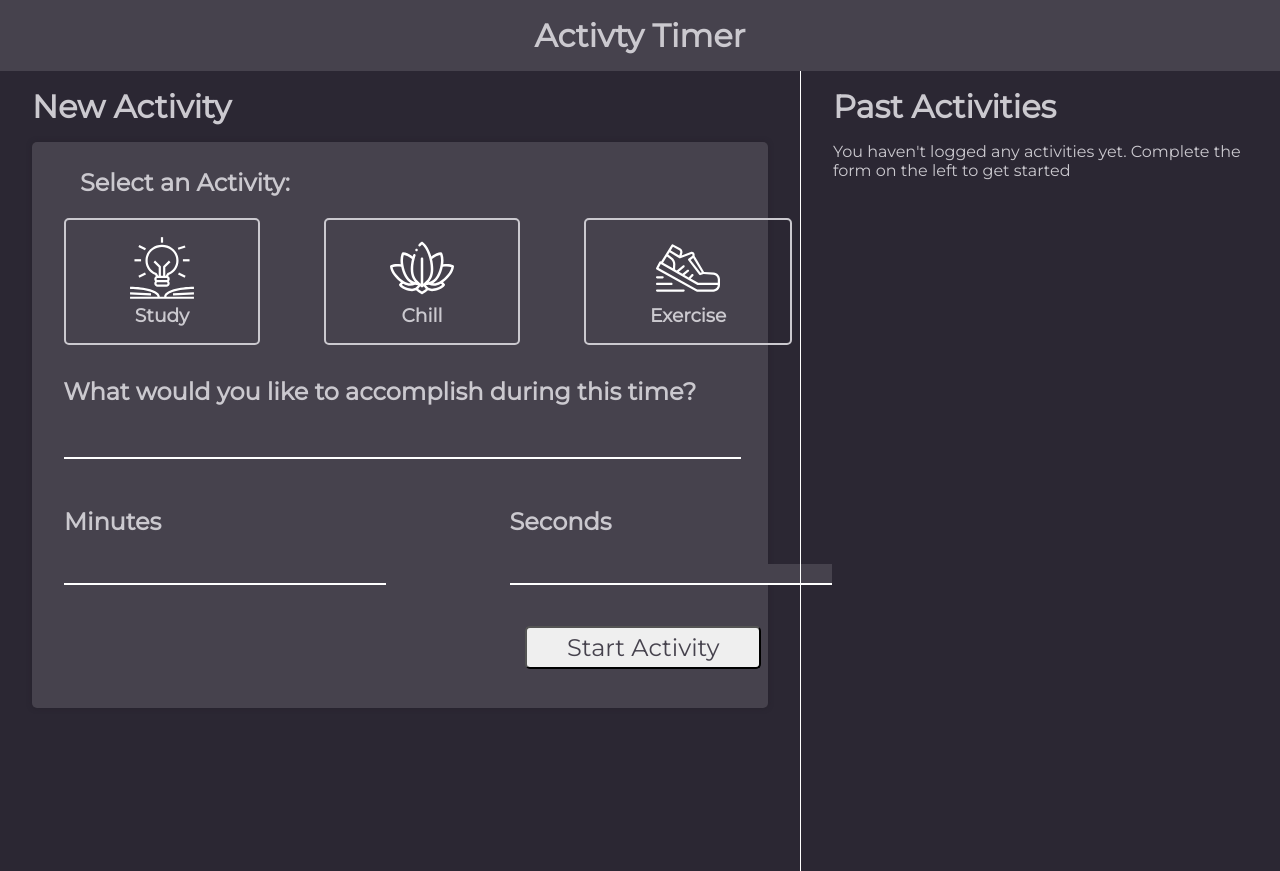
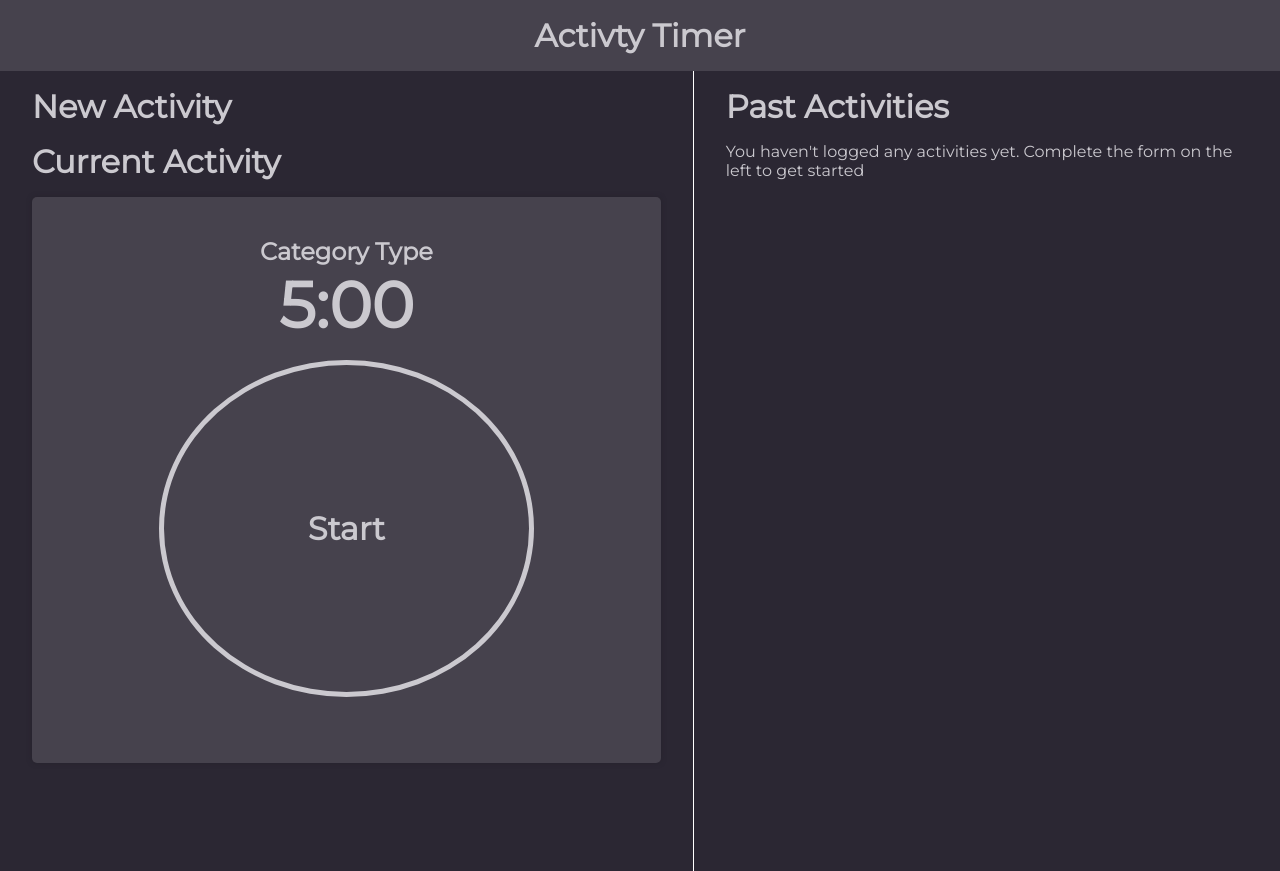
Before and after one commit to ekuckelman/intention-timer, a plain HTML site: page index.html in a window 1280 px wide. Both pictures are taken after a click on the button "Start Activity". Drawn offline with Linux system fonts and the light colour scheme.

Commit message:
Second screen set up.

```diff
--- a/index.html
+++ b/index.html
@@ -15,7 +15,7 @@
     <div class="wrapper">
         <div class="newActWrapper">
             <h1 class="newActTitle">New Activity</h1>
-            <main>
+            <div class='main1'>
                 <h2 class="selectAct">Select an Activity:</h2>
                 <div class="activityWrapper">
                     <div class="actBox studyBox">
@@ -48,8 +48,18 @@
                         <input class="secondsInput" type="number">
                     </div>
                 </div>
-                <button class="start">Start Activity</button>
-            </main>
+                <button class="start" type="submit">Start Activity</button>
+            </div>
+            <div class="currentActWrapper">
+                <h1 class="currentActTitle">Current Activity</h1>
+                <div class="main2">
+                    <h2 class="categoryType">Category Type</h2>
+                    <h1 class="time"><span class="minutes">5</span>:<span class="seconds">00</span></h1>
+                    <div class="circle">
+                        <h2 class="main2Start">Start</h2>
+                    </div>
+                </div>
+            </div>
         </div>
         <div class="pastActs">
             <h1 class="pastTitle">Past Activities</h1>
--- a/script.js
+++ b/script.js
@@ -1,10 +1,16 @@
 var studyBox = document.querySelector('.studyBox');
 var chillBox = document.querySelector('.chillBox');
 var exerciseBox = document.querySelector('.exerciseBox');
+var main1 = document.querySelector('.main1');
+var main2 = document.querySelector('.main2');
+// var currentActWrapper = document.querySelector('.currentActWrapper');
+
+var startBtn = document.querySelector('.start');
 
 studyBox.addEventListener('click', changeStudyBorder);
 chillBox.addEventListener('click', changeChillBorder);
 exerciseBox.addEventListener('click', changeExerciseBorder);
+startBtn.addEventListener('click', changeDisplay);
 
 function changeStudyBorder() {
     studyBox.style.borderColor = '#B3FD78';
@@ -23,3 +29,10 @@ function changeExerciseBorder() {
     studyBox.style.borderColor = '#CBC9CF';
     chillBox.style.borderColor = '#CBC9CF';
 }
+
+function changeDisplay () {
+   main1.style.display = 'none';
+    main2.style.display ='block';
+   console.log('got here')
+
+}
--- a/styles.css
+++ b/styles.css
@@ -19,19 +19,21 @@ header {
 
 .newActWrapper {
     width: 60%;
+
 }
 
 .newActTitle {
     margin: .5em 1em;
 }
 
-main {
+.main1 {
     background-color: #46424D;
     box-shadow: 0 0 5px #26222D;
     margin-left: 2em;
     padding-top: 1em;
     border-radius: 5px;
     height: 550px;
+    display: block;
 }
 
 .activityWrapper {
@@ -121,6 +123,54 @@ main {
     padding: 5px 40px;
 }
 
+.currentActWrapper {
+    width: 100%;
+    /* display: none; */
+}
+
+.currentActTitle {
+    margin: .5em 1em;
+}
+
+.main2{
+    background-color: #46424D;
+    box-shadow: 0 0 5px #26222D;
+    margin-left: 2em;
+    padding-top: 1em;
+    border-radius: 5px;
+    height: 550px;
+    text-align: center;
+    display: none;
+}
+
+.categoryType {
+    margin-top: 1em;
+}
+
+.time {
+ font-size: 4em;
+}
+
+.minutes {
+
+}
+
+.seconds {
+
+}
+
+.circle {
+    border: 5px #CBC9CF solid;
+    border-radius: 50%;
+    padding: 9em;
+    display: inline-block;
+    margin-top: 1em;
+}
+
+.main2Start {
+    font-size: 2em;
+}
+
 .pastTitle {
     margin: .5em 1em;
 }
```
